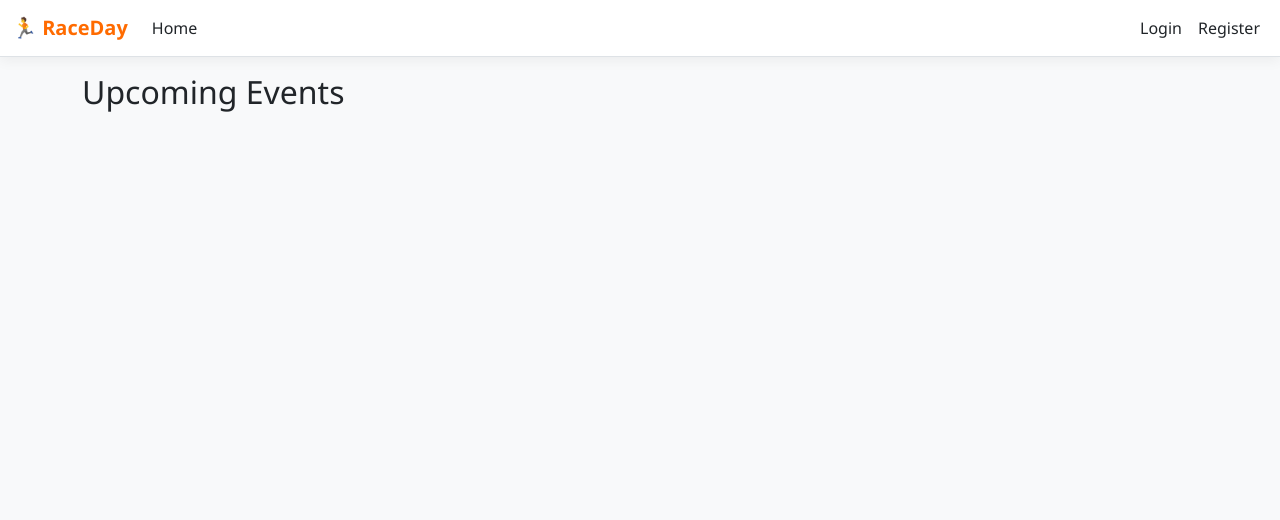
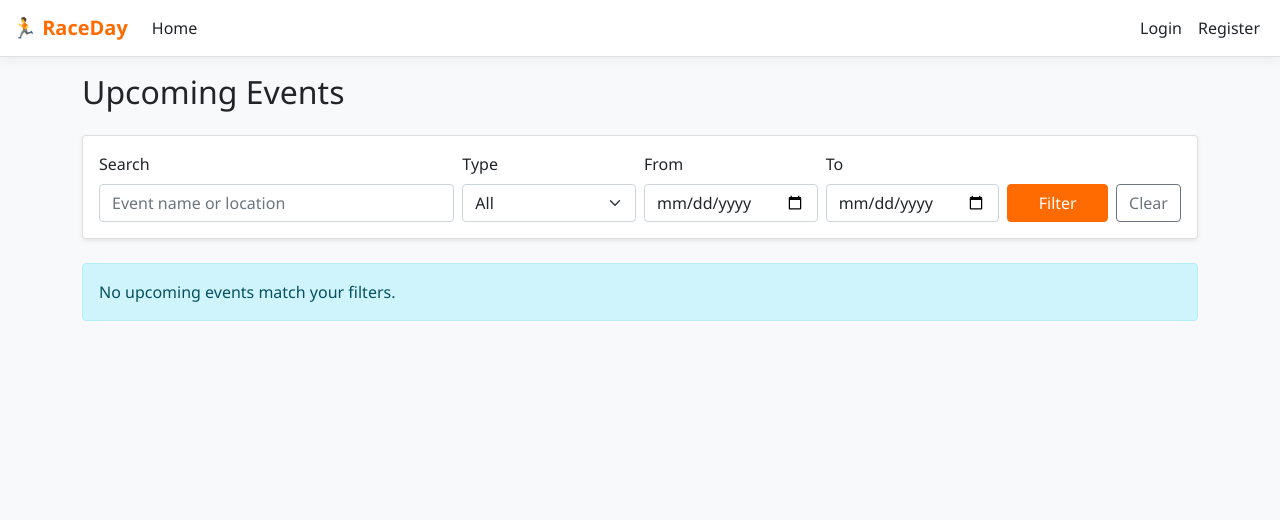
Before and after one commit to MahlanguOlwethu/Raceday.API, an ASP.NET Core app: template RaceDay.MVC/Views/Events/Index.cshtml in a window 1280 px wide. Shown: the top 520 px of the page. Run offline with ASP.NET Core 8, Linux system fonts and the light colour scheme; the template is opened without the code that fills it, so the values that code supplies are empty; style sheets or scripts are compiled from the project's sources.

Commit message:
feat(mvc): filter upcoming events and show banner image on event details

```diff
--- a/RaceDay.MVC/Views/Events/Index.cshtml
+++ b/RaceDay.MVC/Views/Events/Index.cshtml
@@ -4,6 +4,43 @@
 }
 
 <h2 class="mb-4">Upcoming Events</h2>
+
+<!-- Filters are sent to the API as query parameters -->
+<form asp-action="Index" method="get" class="card card-body shadow-sm mb-4">
+    <div class="row g-2 align-items-end">
+        <div class="col-md-4">
+            <label class="form-label">Search</label>
+            <input type="text" name="search" value="@ViewBag.Search" class="form-control" placeholder="Event name or location" />
+        </div>
+        <div class="col-md-2">
+            <label class="form-label">Type</label>
+            <select name="type" class="form-select">
+                <option value="">All</option>
+                @foreach (var t in new[] { "Run", "Walk", "Cycle" })
+                {
+                    <option value="@t" selected="@(ViewBag.Type == t)">@t</option>
+                }
+            </select>
+        </div>
+        <div class="col-md-2">
+            <label class="form-label">From</label>
+            <input type="date" name="from" value="@ViewBag.From" class="form-control" />
+        </div>
+        <div class="col-md-2">
+            <label class="form-label">To</label>
+            <input type="date" name="to" value="@ViewBag.To" class="form-control" />
+        </div>
+        <div class="col-md-2 d-flex gap-2">
+            <button type="submit" class="btn btn-primary w-100">Filter</button>
+            <a asp-action="Index" class="btn btn-outline-secondary">Clear</a>
+        </div>
+    </div>
+</form>
+
+@if (!Model.Any())
+{
+    <div class="alert alert-info">No upcoming events match your filters.</div>
+}
 
 <div class="row">
     @foreach (var ev in Model)
```
Also changed, not shown: RaceDay.MVC/Controllers/EventsController.cs (+16 -2 lines), RaceDay.MVC/Views/Events/Details.cshtml (+19 -5 lines).
